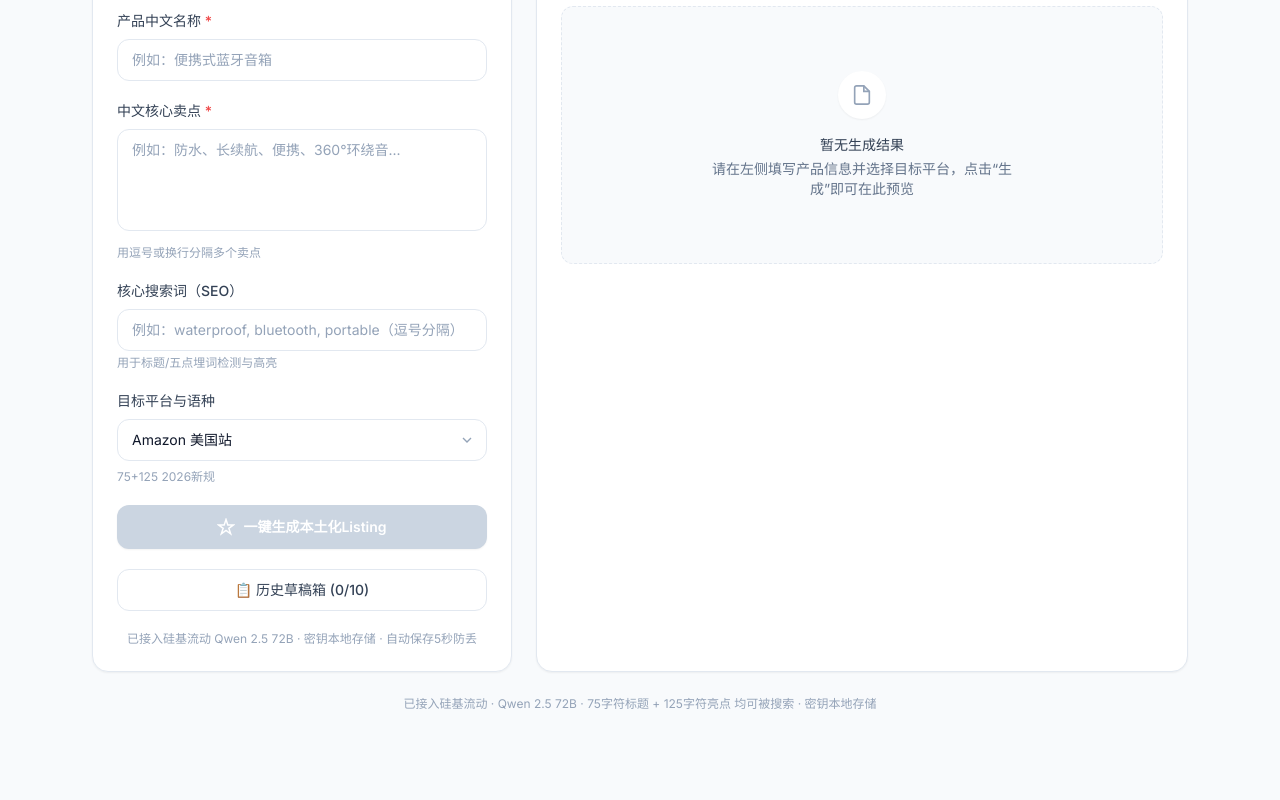
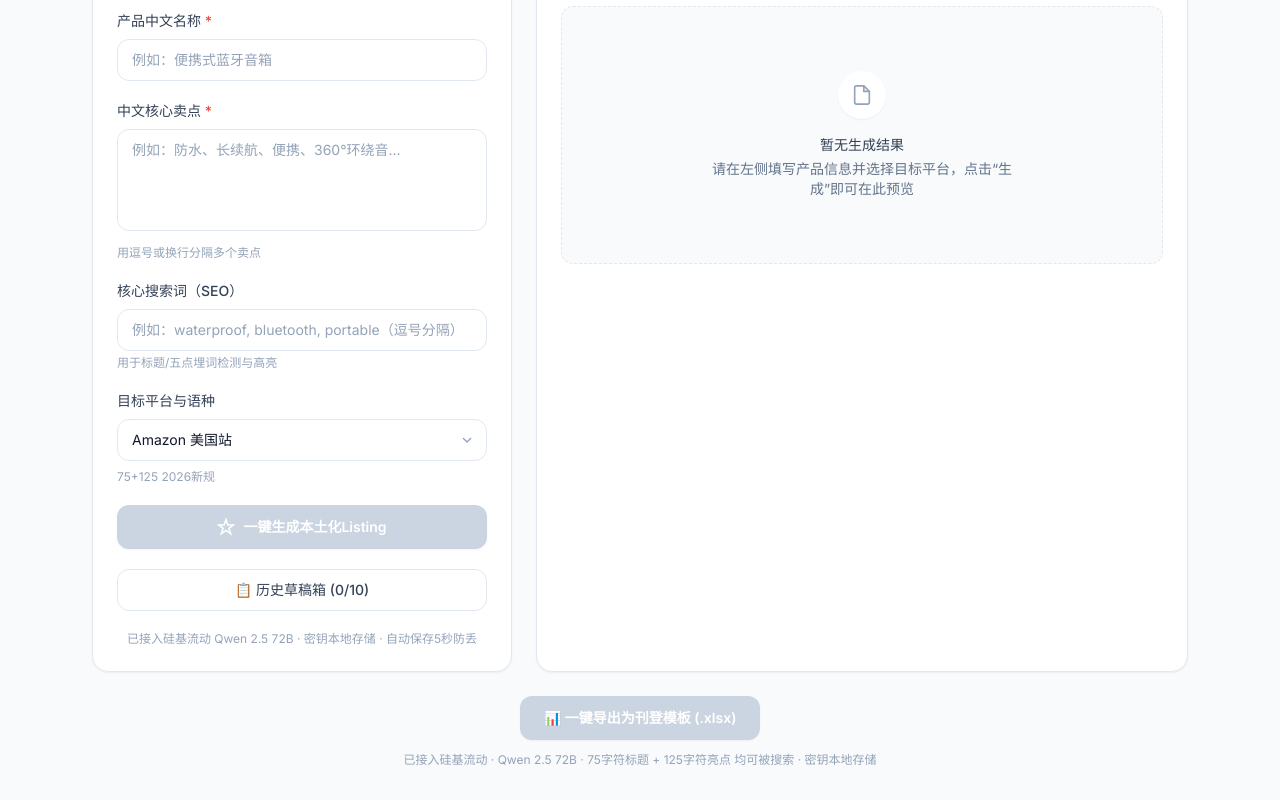
Before and after one commit to yyc18836355073-svg/-Listing-Generator, a React (Vite) app: page / in a window 1280 px wide. Shown: the part 246-1046 px from the top of the page. Before the commit the page ends 990 px from the top, so only its background shows below. Built offline with nearby package versions, Linux system fonts and the light colour scheme.

Commit message:
feat: 任务5 一键导出刊登模板
- xlsx 动态导入+Amazon/TikTok字段映射+变体多行

```diff
--- a/package.json
+++ b/package.json
@@ -11,7 +11,8 @@
   },
   "dependencies": {
     "react": "^19.2.8",
-    "react-dom": "^19.2.8"
+    "react-dom": "^19.2.8",
+    "xlsx": "^0.18.5"
   },
   "devDependencies": {
     "@types/node": "^24.13.3",
--- a/src/App.tsx
+++ b/src/App.tsx
@@ -515,6 +515,59 @@ ${platformRule}
     setTimeout(() => setCopied(false), 1800);
   };
 
+  const handleExport = async () => {
+    if (!result) return;
+    const XLSX = await import("xlsx");
+    const isAmazon = platform.startsWith("amazon");
+    const sheetData: Record<string, string>[] = [];
+    const st = result.highlights || "";
+    if (isAmazon) {
+      const row: Record<string, string> = {
+        "Title": result.title,
+        "Bullet Point 1": result.bullets[0] || "",
+        "Bullet Point 2": result.bullets[1] || "",
+        "Bullet Point 3": result.bullets[2] || "",
+        "Bullet Point 4": result.bullets[3] || "",
+        "Bullet Point 5": result.bullets[4] || "",
+        "Search Terms": st || result.highlights || "",
+        "Platform": platform,
+      };
+      sheetData.push(row);
+    } else {
+      // TikTok Shop
+      const row: Record<string, string> = {
+        "Product Name": result.title,
+        "Description": result.bullets.join("\n"),
+        "Highlights": result.highlights || "",
+        "Hashtags": st || result.highlights || "",
+        "Platform": platform,
+      };
+      sheetData.push(row);
+    }
+    // Add variants as extra rows if present
+    if (variants && variants.length) {
+      variants.forEach((v,i)=>{
+        if (isAmazon) {
+          sheetData.push({
+            "Title": v.title,
+            "Bullet Point 1": result.bullets[0] || "",
+            "Bullet Point 2": result.bullets[1] || "",
+            "Bullet Point 3": result.bullets[2] || "",
+            "Bullet Point 4": result.bullets[3] || "",
+            "Bullet Point 5": result.bullets[4] || "",
+            "Search Terms": v.highlights,
+            "Platform": `${platform} - 变体${i+1} ${v.strategy}`,
+          });
+        }
+      });
+    }
+    const ws = XLSX.utils.json_to_sheet(sheetData);
+    const wb = XLSX.utils.book_new();
+    XLSX.utils.book_append_sheet(wb, ws, isAmazon ? "Amazon" : "TikTok");
+    const fileName = `${platform}_${Date.now()}.xlsx`;
+    XLSX.writeFile(wb, fileName);
+  };
+
   return (
     <div className="min-h-screen bg-[#f8fafc]">
       <header className="sticky top-0 z-20 border-b border-slate-200 bg-white/80 backdrop-blur">
@@ -588,7 +641,12 @@ ${platformRule}
             </div>
           </section>
         </div>
-        <p className="mt-6 text-center text-xs text-slate-400">已接入硅基流动 · {MODEL_OPTIONS.find(m=>m.value===selectedModel)?.label || "Qwen2.5-72B"} · 75字符标题 + 125字符亮点 均可被搜索 · 密钥本地存储</p>
+        <div className="mt-6 flex justify-center">
+          <button onClick={handleExport} disabled={!result} className="inline-flex items-center gap-2 rounded-xl bg-emerald-600 px-6 py-3 text-sm font-semibold text-white shadow-sm transition hover:bg-emerald-700 disabled:cursor-not-allowed disabled:bg-slate-300">
+            📊 一键导出为刊登模板 (.xlsx)
+          </button>
+        </div>
+        <p className="mt-3 text-center text-xs text-slate-400">已接入硅基流动 · {MODEL_OPTIONS.find(m=>m.value===selectedModel)?.label || "Qwen2.5-72B"} · 75字符标题 + 125字符亮点 均可被搜索 · 密钥本地存储</p>
       </main>
       {isDraftDrawerOpen && (
         <div className="fixed inset-0 z-50 flex">
```
Also changed, not shown: 1 other file (tests, documents, lock files or other folders).
